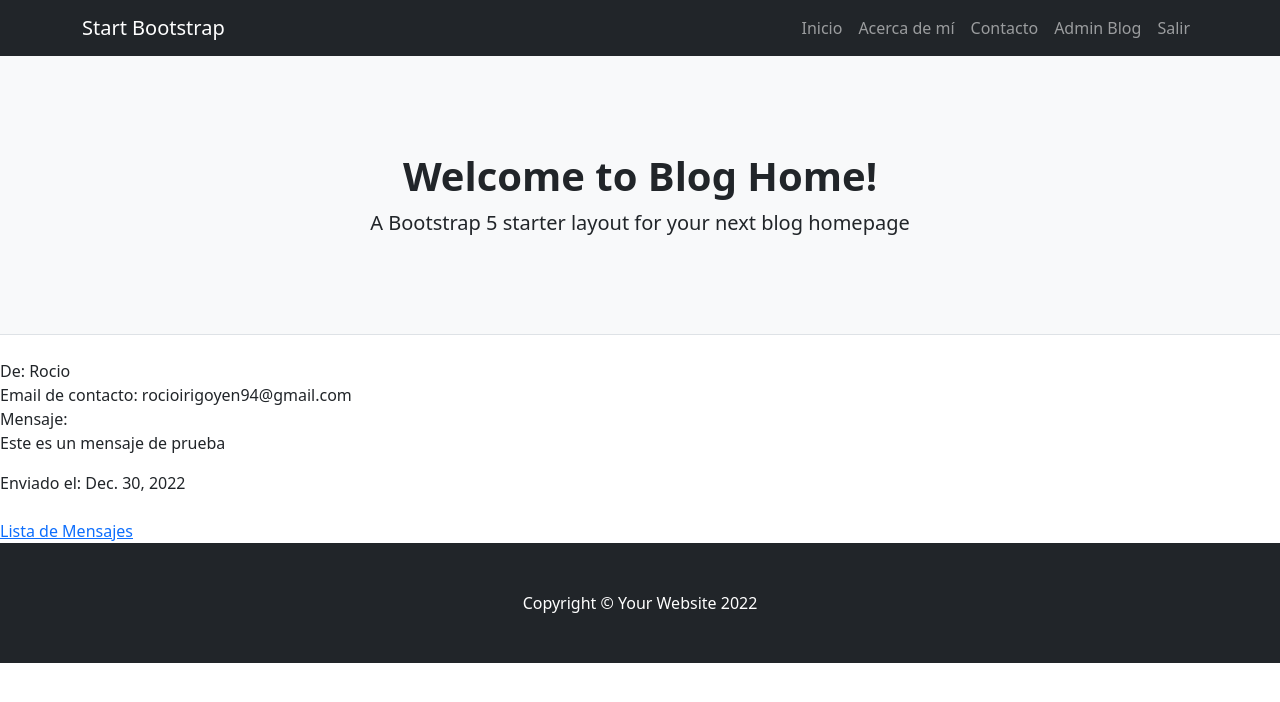
After one commit to RocioIrigoyen/Entrega-Intermedia-Irigoyen, a Django app: page /blog-terror/mensajes/1/detalle/ in a window 1280 px wide. The commit adds this page. Shown: the top 702 px of the page. Run offline with Django 4.2, Linux system fonts and the light colour scheme; a user stored in the database is signed in; data comes from the database, SQL or seed files in the repository; both versions use the stored data as it was after the commit; some libraries are stand-ins or nearby versions.

Commit message:
Se agrega model Mensaje y el About

```diff
--- a/blog_terror/models.py
+++ b/blog_terror/models.py
@@ -5,3 +5,9 @@ class Post(models.Model):
     sub_titulo = models.CharField(max_length=100)
     texto = models.TextField(max_length=3000)
     publicado_el = models.DateField()
+
+class Mensaje(models.Model):
+    email = models.EmailField()
+    nombre = models.CharField(max_length=100)
+    texto = models.TextField(max_length=3000)
+    enviado_el = models.DateField(auto_now_add=True)
--- a/blog_terror/templates/blog_terror/base.html
+++ b/blog_terror/templates/blog_terror/base.html
@@ -21,8 +21,8 @@
                 <div class="collapse navbar-collapse" id="navbarSupportedContent">
                     <ul class="navbar-nav ms-auto mb-2 mb-lg-0">
                         <li class="nav-item"><a class="nav-link" href="{% url 'blog-terror-index' %}">Inicio</a></li>
-                        <li class="nav-item"><a class="nav-link" href="#!">Acerca de mí</a></li>
-                        <li class="nav-item"><a class="nav-link" href="#!">Contacto</a></li>
+                        <li class="nav-item"><a class="nav-link" href="{% url 'blog-terror-about' %}">Acerca de mí</a></li>
+                        <li class="nav-item"><a class="nav-link" href="{% url 'blog-terror-mensajes-crear' %}">Contacto</a></li>
 
 
                         {% if user.is_authenticated %}
--- /dev/null
+++ b/blog_terror/templates/blog_terror/mensaje_detail.html
@@ -0,0 +1,22 @@
+{% extends "blog_terror/base.html" %}
+
+{% block contenido %}
+    <div>
+        De: {{object.nombre}}
+    </div>
+    <div>
+        Email de contacto: {{object.email}}
+    </div>
+    <div>
+        <p>
+            Mensaje:
+            <br>
+            {{object.texto}}
+        </p>
+    </div>
+    <div>
+        Enviado el: {{object.enviado_el}}
+    </div>
+    <br>
+    <a href="{% url 'blog-terror-mensajes-listar' %}">Lista de Mensajes</a>
+{% endblock %}
--- a/blog_terror/templates/blog_terror/post_list.html
+++ b/blog_terror/templates/blog_terror/post_list.html
@@ -3,6 +3,7 @@
 {% block contenido %}
 {% if user.is_authenticated %}
     <a href="{% url 'blog-terror-crear' %}">Crear Post</a>
+    <a href="{% url 'blog-terror-mensajes-listar' %}">Ver Mensajes</a>
 {% endif %}
 
 
--- a/blog_terror/views.py
+++ b/blog_terror/views.py
@@ -1,6 +1,6 @@
 from django.shortcuts import render
 from django.views.generic import CreateView, ListView, UpdateView, DetailView, DeleteView
-from blog_terror.models import Post
+from blog_terror.models import Post, Mensaje
 from django.urls import reverse_lazy
 from blog_terror.forms import UsuarioForm
 from django.contrib.auth.views import LoginView, LogoutView
@@ -39,3 +39,18 @@ class UserLogin(LoginView):
 
 class UserLogout(LogoutView):
     next_page = reverse_lazy("blog-terror-listar")
+
+class MensajeDetalle(LoginRequiredMixin, DetailView):
+    model = Mensaje
+
+class MensajeListar(LoginRequiredMixin, ListView):
+    model = Mensaje
+
+class MensajeCrear(CreateView):
+    model = Mensaje
+    success_url = reverse_lazy("blog-terror-mensajes-crear")
+    fields = ['nombre', 'email', 'texto']
+
+class MensajeBorrar(LoginRequiredMixin, DeleteView):
+    model = Mensaje
+    success_url = reverse_lazy("blog-terror-mensajes-listar")
--- a/entrega1/urls.py
+++ b/entrega1/urls.py
@@ -17,8 +17,10 @@ from django.contrib import admin
 from django.urls import path
 from aplicacion.views import mostrar_libros, mostrar_peliculas, mostrar_videojuegos, BuscarLibro, BuscarPelicula, BuscarJuego, AltaLibro, AltaPelicula, AltaJuego, ActualizarLibro, ActualizarPelicula, ActualizarJuego, BorrarLibro, BorrarPelicula, BorrarJuego
 from blog_terror.views import (index, PostList, PostCrear, PostActualizar, PostBorrar,
-                               PostDetalle, UserSignup, UserLogin, UserLogout)
+                               PostDetalle, UserSignup, UserLogin, UserLogout, MensajeListar,
+                               MensajeBorrar, MensajeCrear, MensajeDetalle)
 from django.contrib.admin.views.decorators import staff_member_required
+from django.views.generic import TemplateView
 
 urlpatterns = [
     path('admin/', admin.site.urls),
@@ -46,4 +48,9 @@ urlpatterns = [
     path("blog-terror/signup/", UserSignup.as_view(), name = "blog-terror-signup"),
     path("blog-terror/login/", UserLogin.as_view(), name = "blog-terror-login"),
     path("blog-terror/logout/", UserLogout.as_view(), name = "blog-terror-logout"),
+    path("blog-terror/mensajes/crear/", MensajeCrear.as_view(), name = "blog-terror-mensajes-crear"),
+    path("blog-terror/mensajes/<int:pk>/detalle/", MensajeDetalle.as_view(), name = "blog-terror-mensajes-detalle"),
+    path("blog-terror/mensajes/listar/", MensajeListar.as_view(), name = "blog-terror-mensajes-listar"),
+    path('blog-terror/mensajes/<int:pk>/borrar/', MensajeBorrar.as_view(), name="blog-terror-mensajes-borrar"),
+    path('blog-terror/about', TemplateView.as_view(template_name='blog_terror/about.html'), name="blog-terror-about"),
 ]
```
Also changed, not shown: blog_terror/templates/blog_terror/about.html (added, +7 -0 lines), blog_terror/templates/blog_terror/mensaje_confirm_delete.html (added, +10 -0 lines), blog_terror/templates/blog_terror/mensaje_form.html (added, +9 -0 lines), blog_terror/templates/blog_terror/mensaje_list.html (added, +13 -0 lines), blog_terror/migrations/0002_mensaje.py (added), db.sqlite3.
